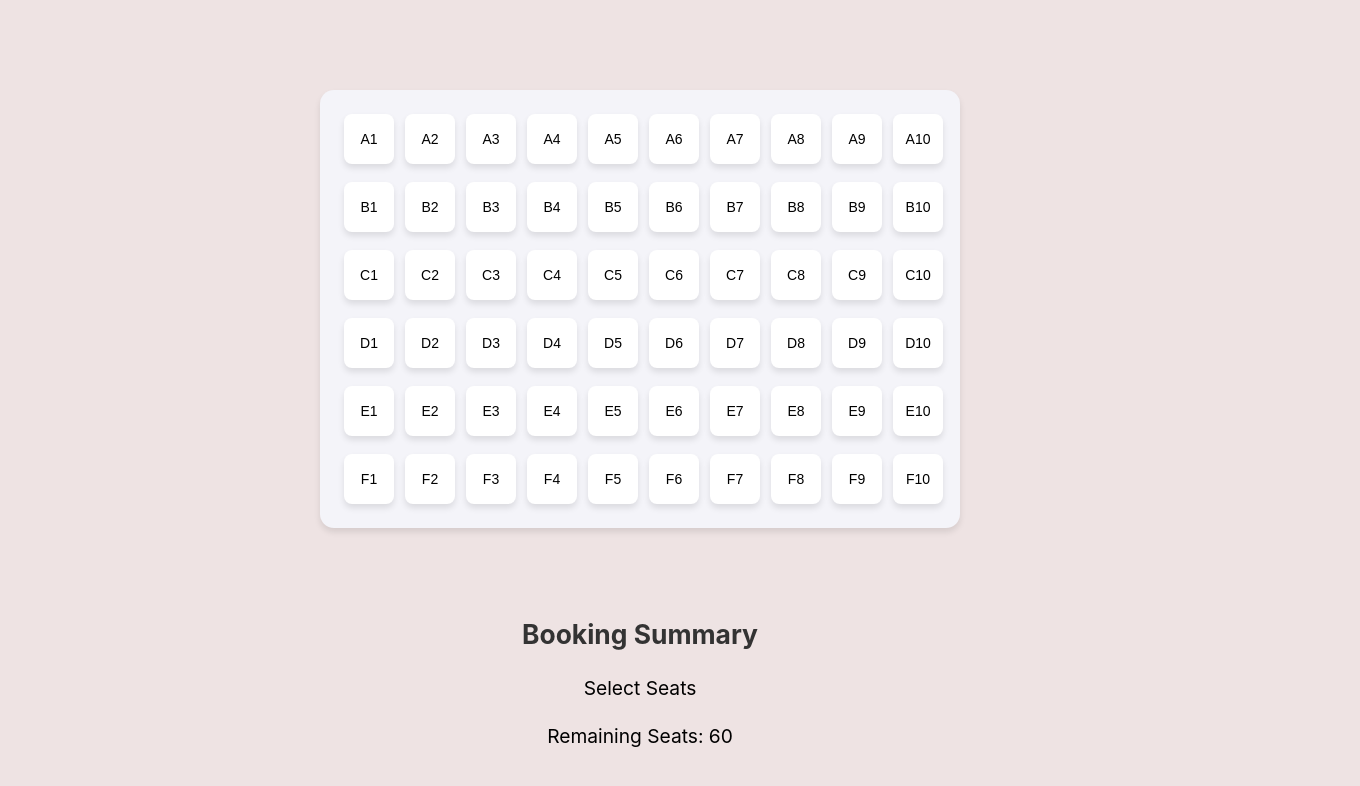
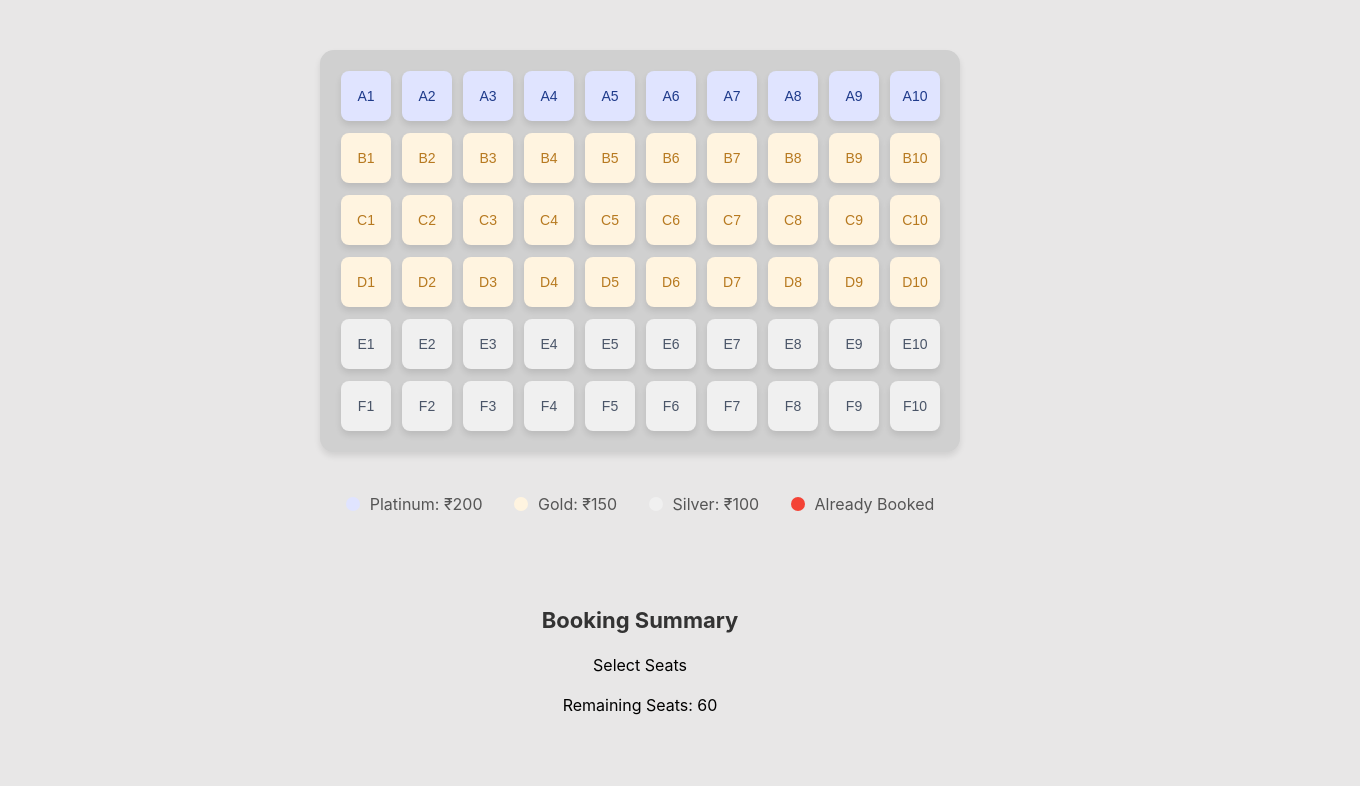
Before and after one commit to albyabhi/Interactive-seat-booking-system, a React (Vite) app: page / in a window 1280 px wide. Shown: the top 786 px of the page, 1360 px wide, since content can reach past the window. Built offline with nearby package versions, Linux system fonts and the light colour scheme.

Commit message:
8 commit

```diff
--- a/src/components/SeatGrid.jsx
+++ b/src/components/SeatGrid.jsx
@@ -2,7 +2,7 @@ import React from "react";
 import { useDispatch, useSelector } from "react-redux";
 import { selectSeats } from "../features/seatSlice";
 
-const SeatGrid = ({ seatLayout, bookedSeats, selectedSeats }) => {
+const SeatGrid = ({ seatLayout, bookedSeats, selectedSeats, seatPrices }) => {
   const dispatch = useDispatch();
 
   const handleSeatSelect = (seat) => {
@@ -10,13 +10,25 @@ const SeatGrid = ({ seatLayout, bookedSeats, selectedSeats }) => {
     dispatch(selectSeats({ seat, row }));
   };
 
+  const getSeatTierClass = (row) => {
+    if (row === "A") return "platinum-seat";
+    if (["B", "C", "D"].includes(row)) return "gold-seat";
+    if (["E", "F"].includes(row)) return "silver-seat";
+    return "";
+  };
+
   return (
+
+    <div>
     <div className="seatgrid">
       {seatLayout.map((row, rowIndex) =>
-        row.map((seat) => (
+        row.map((seat) => {
+          const rowLetter = seat.charAt(0);
+          const tierClass = getSeatTierClass(rowLetter);
+          return (
             <button
               key={seat}
-            className={`seat-button ${
+              className={`seat-button ${tierClass} ${
                 bookedSeats.includes(seat)
                   ? "booked"
                   : selectedSeats.includes(seat)
@@ -28,8 +40,29 @@ const SeatGrid = ({ seatLayout, bookedSeats, selectedSeats }) => {
             >
               {seat}
             </button>
-        ))
+          );
+        })
       )}
+    </div>
+    <div className="seat-price-section">
+
+      <div className="seat-price-row">
+        <span className="dot platinum-dot"></span>
+        <span>Platinum: ₹200</span>
+      </div>
+      <div className="seat-price-row">
+        <span className="dot gold-dot"></span>
+        <span>Gold: ₹150</span>
+      </div>
+      <div className="seat-price-row">
+        <span className="dot silver-dot"></span>
+        <span>Silver: ₹100</span>
+      </div>
+      <div className="seat-price-row">
+        <span className="dot red-dot"></span>
+        <span>Already Booked</span>
+      </div>
+    </div>
     </div>
   );
 };
--- a/src/index.css
+++ b/src/index.css
@@ -2,7 +2,7 @@
   font-family: Inter, system-ui, Avenir, Helvetica, Arial, sans-serif;
   line-height: 1.5;
   font-weight: 400;
-  background-color:rgb(238, 227, 227);
+  background-color:rgb(232, 231, 231);
 
   font-synthesis: none;
   text-rendering: optimizeLegibility;
--- a/src/sections/home.css
+++ b/src/sections/home.css
@@ -16,7 +16,7 @@
   cursor: pointer;
   transition: transform 0.2s, background-color 0.3s ease;
   box-shadow: 0 4px 6px rgba(0, 0, 0, 0.1);
-  margin: 4px;
+  margin: 1px;
   display: flex;
   justify-content: center;
   align-items: center;
@@ -48,21 +48,21 @@
   display: grid;
   grid-template-columns: repeat(auto-fit, minmax(50px, 1fr));
   gap: 10px;
-  background-color: #f4f4f9;
+  background-color:rgb(208, 208, 208);
   border-radius: 14px;
   padding: 20px;
   box-shadow: 0 4px 6px rgba(0, 0, 0, 0.1);
   justify-content: center;
   align-items: center;
-  margin: 50px auto;
+  margin: 10px auto;
   max-width: 600px;
 }
 
 .booking-summary {
   padding: 30px;
   border-radius: 14px;
-  margin-top: 40px;
-  transform: scale(1.2);
+  margin-top: 10px;
+  transform: scale(1.0);
 }
 
 .booking-summary h2 {
@@ -106,6 +106,92 @@ button {
   margin-top: 10px;
 }
 
+.seat-price-section {
+
+}
+
+.platinum-seat {
+  background-color: #e0e4ff;
+  color: #1e3a8a;
+}
+
+
+.gold-seat {
+  background-color: #fff4e0;
+  color: #b7791f;
+}
+
+
+.silver-seat {
+  background-color: #f0f0f0;
+  color: #4a5568;
+}
+
+
+.platinum-seat:hover {
+  background-color: #c7d2fe;
+}
+
+.gold-seat:hover {
+  background-color: #ffe8c7;
+}
+
+.silver-seat:hover {
+  background-color: #e2e8f0;
+}
+
+.seat-price-section {
+  margin: 20px auto;
+  padding: 20px;
+  border-radius: 14px;
+  max-width: 600px; /
+  text-align: center;
+  display: flex;
+  justify-content: space-around;
+  align-items: center;
+  gap: 20px;
+}
+
+.seat-price-section h2 {
+  font-size: 22px;
+  color: #333;
+  margin-bottom: 10px;
+  width: 100%;
+  text-align: center;
+}
+
+.seat-price-row {
+  display: flex;
+  align-items: center;
+  justify-content: center;
+  font-size: 16px;
+  color: #555;
+  gap: 10px;
+}
+
+.dot {
+  width: 14px;
+  height: 14px;
+  border-radius: 50%;
+  display: inline-block;
+}
+
+.platinum-dot {
+  background-color: #e0e4ff;
+}
+
+.gold-dot {
+  background-color: #fff4e0;
+}
+
+.silver-dot {
+  background-color: #f0f0f0;
+}
+
+.red-dot {
+  background-color: #f44336;
+}
+
 /* Mobile responsiveness */
 @media (max-width: 768px) {
   .seatgrid {
@@ -135,4 +221,28 @@ button {
   .booking-summary h2 {
     font-size: 20px;
   }
+
+  .seat-price-section {
+    margin-top: -90px;
+    flex-direction: row;
+    padding: 15px;
+    max-width: 320px;
+    gap: 5px;
+  }
+
+  .seat-price-section h2 {
+    font-size: 20px;
+  }
+
+  .seat-price-row {
+    font-size: 10px;
+    gap: 8px;
+  }
+
+  .dot {
+    width: 10px;
+    height: 10px;
+    border-radius: 50%;
+    display: inline-block;
+  }
 }
```
Lines whose indentation alone changed are shown as unchanged.
